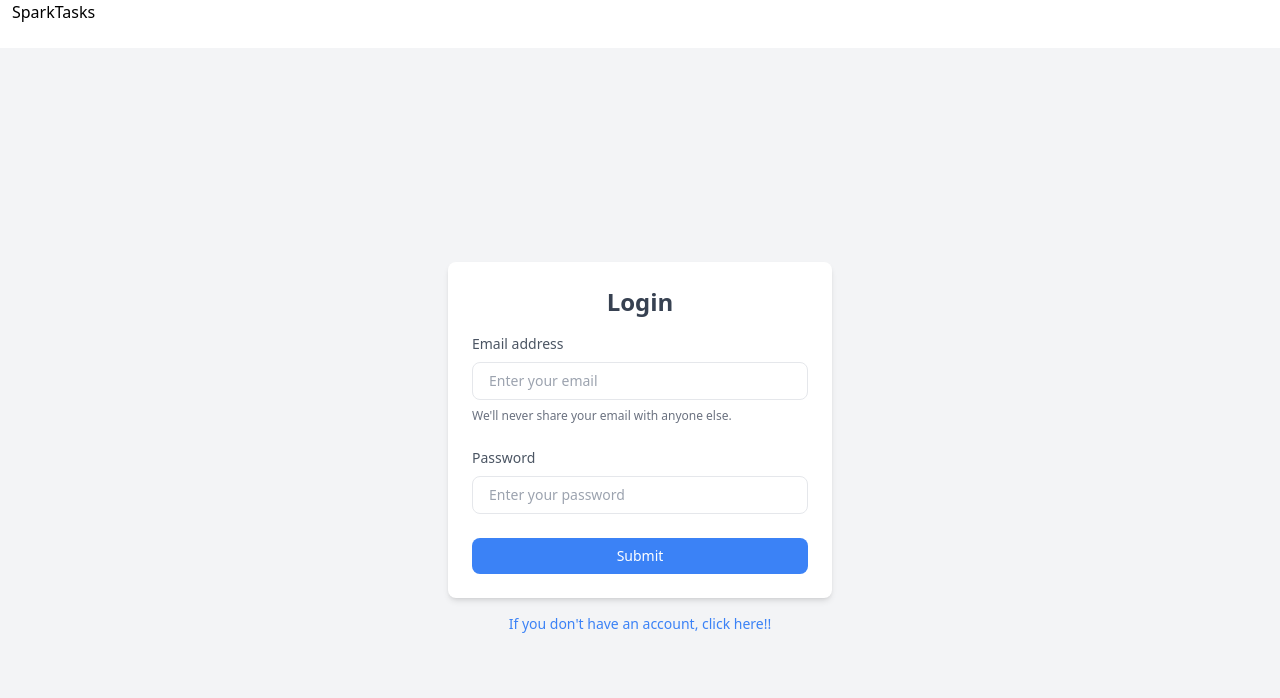
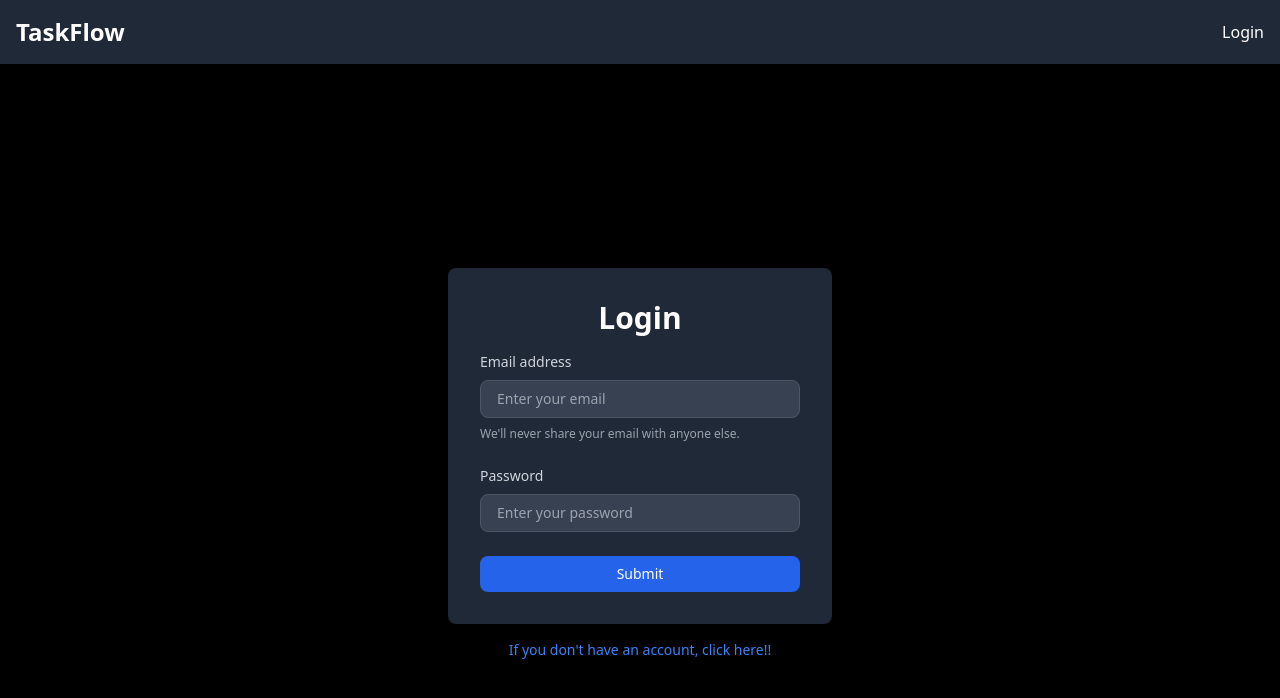
Before and after one commit to FbcGa/TaskFlow-frontend, a React (Vite) app: page /login in a window 1280 px wide. Shown: the top 698 px of the page. Built offline with nearby package versions, Linux system fonts and the light colour scheme; no server answers.

Commit message:
register and login

```diff
--- a/src/component/addThings.jsx
+++ b/src/component/addThings.jsx
@@ -1,5 +1,5 @@
 import React, { useState, useRef, useContext } from "react";
-import { Context } from "../store/appContext.jsx";
+import { Context } from "../store/appContext";
 import { Plus } from "lucide-react";
 
 export function AddThings({ textItem, id }) {
@@ -29,14 +29,11 @@ export function AddThings({ textItem, id }) {
   };
 
   return (
-    <section className="mt-4">
+    <section className="flex flex-col items-center mt-5 max-w-xl mx-auto">
       {item ? (
-        <div
-          className="border border-gray-300 rounded-md shadow-sm p-2"
-          onClick={handleAddItem}
-        >
+        <div className="w-full flex flex-col gap-2" onClick={handleAddItem}>
           <textarea
-            className="w-full p-2 text-sm border border-gray-300 rounded-md focus:outline-none focus:ring-2 focus:ring-blue-500 focus:border-blue-500"
+            className="w-full h-16 p-2 border border-green-500 rounded-md bg-gray-700 text-gray-100 resize-none focus:outline-none focus:border-green-500"
             ref={addRef}
             placeholder={`Write a new ${textItem}`}
             onKeyDown={handleKeyDown}
@@ -45,11 +42,8 @@ export function AddThings({ textItem, id }) {
           ></textarea>
         </div>
       ) : (
-        <button
-          className="flex items-center gap-2 px-4 py-2 text-sm text-white bg-blue-500 rounded-md hover:bg-blue-600 focus:outline-none focus:ring-2 focus:ring-blue-500 focus:ring-offset-2"
-          onClick={() => setItem(true)}
-        >
-          <Plus className="w-4 h-4" />
+        <button className="bg-cyan-400 text-white p-2 rounded-md cursor-pointer transition-colors hover:bg-cyan-500" onClick={() => setItem(true)}>
+          <Plus />
           <span>Add</span>
         </button>
       )}
--- a/src/component/navbar.jsx
+++ b/src/component/navbar.jsx
@@ -11,37 +11,35 @@ export const Navbar = () => {
   };
 
   return (
-    <nav className="navbar navbar-expand-md navbar-dark">
-      <Link className="navbar-brand ms-3" to="/">
-        <span>SparkTasks </span>
+    <nav className="bg-gray-800 p-4 shadow-md">
+      <div className="max-w-7xl mx-auto flex justify-between items-center">
+        <Link className="text-white text-2xl font-semibold" to="/">
+          TaskFlow
         </Link>
         <button
-        className="navbar-toggler"
+          className="text-white md:hidden"
           type="button"
-        data-toggle="collapse"
-        data-target="#navbarSupportedContent"
-        aria-controls="navbarSupportedContent"
-        aria-expanded="false"
           aria-label="Toggle navigation"
+          onClick={() => document.getElementById("navbarLinks").classList.toggle("hidden")}
         >
-        <span className="navbar-toggler-icon"></span>
+          <span className="block w-6 h-0.5 bg-white my-1"></span>
+          <span className="block w-6 h-0.5 bg-white my-1"></span>
+          <span className="block w-6 h-0.5 bg-white my-1"></span>
         </button>
-      <div className="collapse navbar-collapse" id="navbarSupportedContent">
-        <ul className="navbar-nav ms-auto">
+        <div id="navbarLinks" className="hidden md:flex space-x-4">
           {token ? (
-            <li className="nav-item">
-              <button className="btn btn-link nav-link" onClick={handleSignIn}>
+            <button
+              className="text-white hover:text-gray-400"
+              onClick={handleSignIn}
+            >
               <i className="fa-solid fa-right-to-bracket"></i> Logout
             </button>
-            </li>
           ) : (
-            <li className="nav-item">
-              <Link className="nav-link" to="/login">
+            <Link className="text-white hover:text-gray-400" to="/login">
               <i className="fa-solid fa-right-to-bracket"></i> Login
             </Link>
-            </li>
           )}
-        </ul>
+        </div>
       </div>
     </nav>
   );
--- a/src/component/sortableList.jsx
+++ b/src/component/sortableList.jsx
@@ -49,13 +49,13 @@ export function SortableList({ list }) {
 
   if (isDragging) {
     return (
-      <li className="list-item dragging" ref={setNodeRef} style={style}></li>
+      <li className="bg-gray-700 border border-red-700 rounded-lg p-4 shadow-md transition-all hover:scale-105 hover:border-cyan-400 opacity-70" ref={setNodeRef} style={style}></li>
     );
   }
   return (
-    <li className="list-item" ref={setNodeRef} style={style}>
+    <li className="bg-gray-700 border border-white rounded-lg p-4 shadow-md transition-all hover:scale-105 hover:border-cyan-400" ref={setNodeRef} style={style}>
       <div
-        className="list-header"
+        className="flex justify-between items-center mb-3"
         {...attributes}
         {...listeners}
         onClick={() => setEditMode(true)}
@@ -66,18 +66,18 @@ export function SortableList({ list }) {
             autoFocus
             onBlur={() => setEditMode(false)}
             onKeyDown={(event) => changeTitleList(event, list.id)}
-            className="input-edit"
+            className="w-full p-2 border border-cyan-400 rounded-md bg-gray-800 text-gray-100 focus:outline-none focus:border-green-500 focus:bg-gray-700"
           />
         ) : (
-          <h5 className="list-title">{list.title}</h5>
+          <h5 className="text-xl font-bold text-white overflow-x-hidden">{list.title}</h5>
         )}
         <div className="dropdown">
           <button
             type="button"
             onClick={() => deleteList(list.id)}
-            className="delete-button"
+            className="bg-transparent border-none cursor-pointer text-gray-400 text-lg transition-colors hover:text-red-500"
           >
-            <Trash2 />
+            <Trash2 size={20}/>
           </button>
         </div>
       </div>
--- a/src/component/sortableTask.jsx
+++ b/src/component/sortableTask.jsx
@@ -43,7 +43,7 @@ export function SortableTask({ task, listId }) {
   if (editMode) {
     return (
       <div
-        className="task-item"
+        className="flex justify-between items-center p-2 border border-gray-600 rounded-md bg-gray-800 text-gray-100 shadow-md transition-all hover:scale-105 hover:border-cyan-400"
         ref={setNodeRef}
         style={style}
         {...attributes}
@@ -70,24 +70,24 @@ export function SortableTask({ task, listId }) {
 
   if (isDragging)
     return (
-      <div className="task-item drag" ref={setNodeRef} style={style}></div>
+      <div className="flex justify-between items-center p-2 border border-red-700 rounded-md bg-gray-800 text-gray-100 shadow-md transition-all hover:scale-105 hover:border-cyan-400 h-16" ref={setNodeRef} style={style}></div>
     );
 
   return (
     <div
-      className="task-item"
+      className="flex justify-between items-center p-2 border border-gray-600 rounded-md bg-gray-800 text-gray-100 shadow-md transition-all hover:scale-105 hover:border-cyan-400"
       ref={setNodeRef}
       style={style}
       {...attributes}
       {...listeners}
       onClick={() => setEditMode(true)}
     >
-      <p className="task-text">{task.text}</p>
+      <p className="flex-grow text-base overflow-x-hidden">{task.text}</p>
 
       <button
         type="button"
         onClick={() => deleteTask(task.id, listId)}
-        className="task-delete-button"
+        className="bg-gray-800 border-none text-gray-400 cursor-pointer p-2 rounded-md transition-colors hover:bg-red-600 hover:text-white"
       >
         <Trash2 size={16} />
       </button>
--- a/src/index.css
+++ b/src/index.css
@@ -1,3 +1,7 @@
 @tailwind base;
 @tailwind components;
 @tailwind utilities;
+
+body {
+  @apply bg-black text-gray-200 font-sans;
+}
--- a/src/pages/home.jsx
+++ b/src/pages/home.jsx
@@ -172,9 +172,9 @@ export const Home = () => {
 
   if (store.list.length === 0) {
     return (
-      <div className="empty-list-container">
-        <p className="empty-list-message">
-          Start by creating a list to organize your tasks!
+      <div className="flex flex-col items-center justify-center p-5 bg-gray-800 rounded-2xl shadow-lg max-w-sm text-center text-gray-100 mt-12 mx-auto">
+        <p className="text-xl font-bold text-yellow-400 mb-4">
+          No Lists Available
         </p>
         <AddThings textItem="List" />
       </div>
@@ -182,8 +182,8 @@ export const Home = () => {
   }
 
   return (
-    <main className="main-container">
-      <div className="add-margin">
+    <main className="block">
+      <div className="max-w-md m-auto">
         <AddThings textItem="List" />
       </div>
       <DndContext
@@ -192,9 +192,9 @@ export const Home = () => {
         onDragEnd={onDragEnd}
         onDragOver={onDragOver}
       >
-        <section className="home-container">
+        <section className="w-full flex gap-5 justify-center items-center p-5">
           <SortableContext items={ColumnList}>
-            <ul className="list-container">
+            <ul className="w-full list-none grid grid-cols-1 sm:grid-cols-2 lg:grid-cols-3 gap-8 m-5">
               {store.list?.map((list) => (
                 <SortableList list={list} key={list.id} />
               ))}
--- a/src/pages/login.jsx
+++ b/src/pages/login.jsx
@@ -23,18 +23,16 @@ export function Login() {
   };
 
   return (
-    <section className="flex flex-col items-center justify-center min-h-screen bg-gray-100">
+    <section className="flex flex-col items-center justify-center min-h-screen bg-black text-white">
       <form
         onSubmit={handleSubmit}
-        className="w-full max-w-sm p-6 bg-white rounded-lg shadow-md"
+        className="w-full max-w-sm p-8 bg-gray-800 rounded-lg shadow-lg"
       >
         <div className="mb-6">
-          <h1 className="text-2xl font-bold text-gray-700 text-center mb-4">
-            Login
-          </h1>
+          <h1 className="text-3xl font-bold text-center mb-4">Login</h1>
           <label
             htmlFor="email"
-            className="block mb-2 text-sm font-medium text-gray-600"
+            className="block mb-2 text-sm font-medium text-gray-300"
           >
             Email address
           </label>
@@ -42,7 +40,7 @@ export function Login() {
             type="email"
             id="email"
             ref={emailRef}
-            className="w-full px-4 py-2 text-sm border rounded-lg focus:outline-none focus:ring-2 focus:ring-blue-400"
+            className="w-full px-4 py-2 text-sm border border-gray-600 rounded-lg bg-gray-700 text-white placeholder-gray-400 focus:outline-none focus:ring-2 focus:ring-blue-500"
             placeholder="Enter your email"
             required
           />
@@ -51,7 +49,7 @@ export function Login() {
               <p>{error}</p>
             </div>
           ) : (
-            <div className="mt-2 text-xs text-gray-500">
+            <div className="mt-2 text-xs text-gray-400">
               We&apos;ll never share your email with anyone else.
             </div>
           )}
@@ -59,7 +57,7 @@ export function Login() {
         <div className="mb-6">
           <label
             htmlFor="password"
-            className="block mb-2 text-sm font-medium text-gray-600"
+            className="block mb-2 text-sm font-medium text-gray-300"
           >
             Password
           </label>
@@ -67,14 +65,14 @@ export function Login() {
             type="password"
             id="password"
             ref={passwordRef}
-            className="w-full px-4 py-2 text-sm border rounded-lg focus:outline-none focus:ring-2 focus:ring-blue-400"
+            className="w-full px-4 py-2 text-sm border border-gray-600 rounded-lg bg-gray-700 text-white placeholder-gray-400 focus:outline-none focus:ring-2 focus:ring-blue-500"
             placeholder="Enter your password"
             required
           />
         </div>
         <button
           type="submit"
-          className="w-full px-4 py-2 text-sm font-medium text-white bg-blue-500 rounded-lg hover:bg-blue-600 focus:outline-none focus:ring-2 focus:ring-blue-400"
+          className="w-full px-4 py-2 text-sm font-medium text-white bg-blue-600 rounded-lg hover:bg-blue-700 focus:outline-none focus:ring-2 focus:ring-blue-500"
         >
           Submit
         </button>
```
Also changed, not shown: src/pages/register.jsx (+9 -11 lines). Lines whose indentation alone changed are shown as unchanged.
